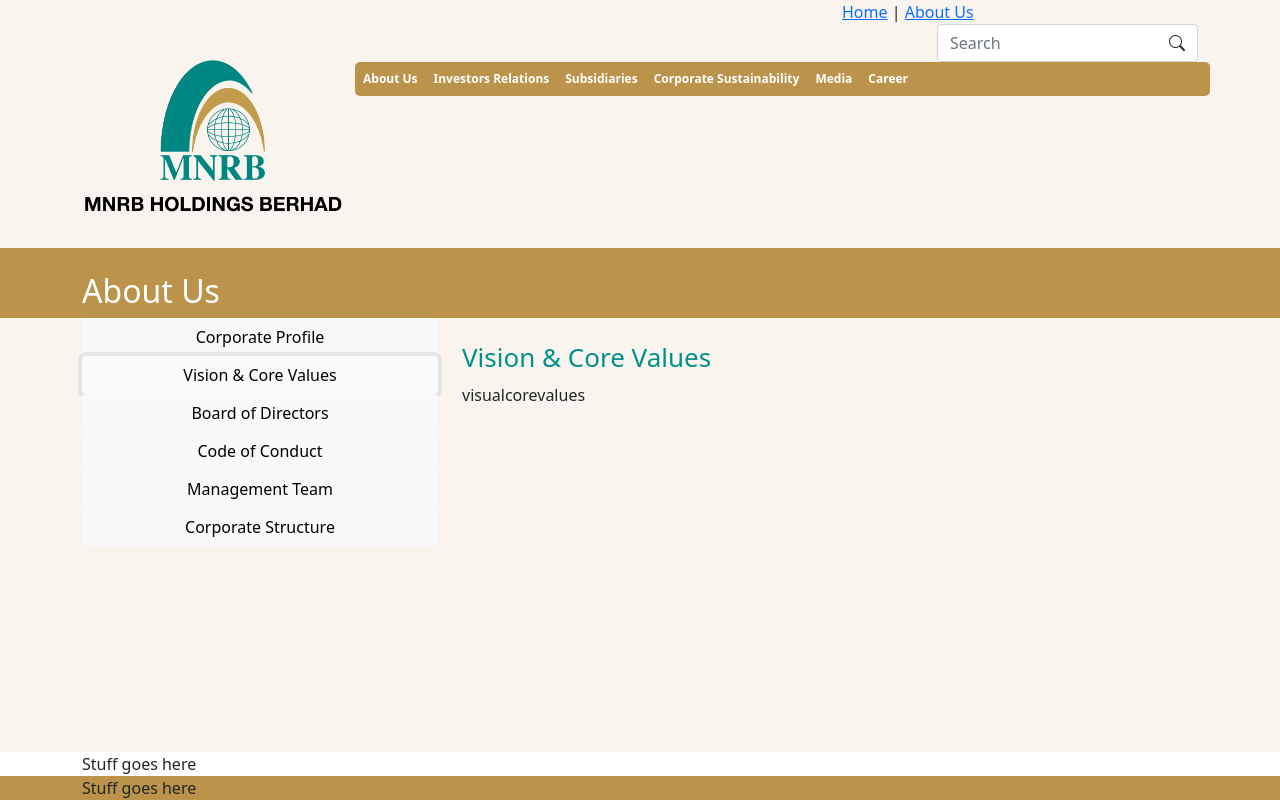
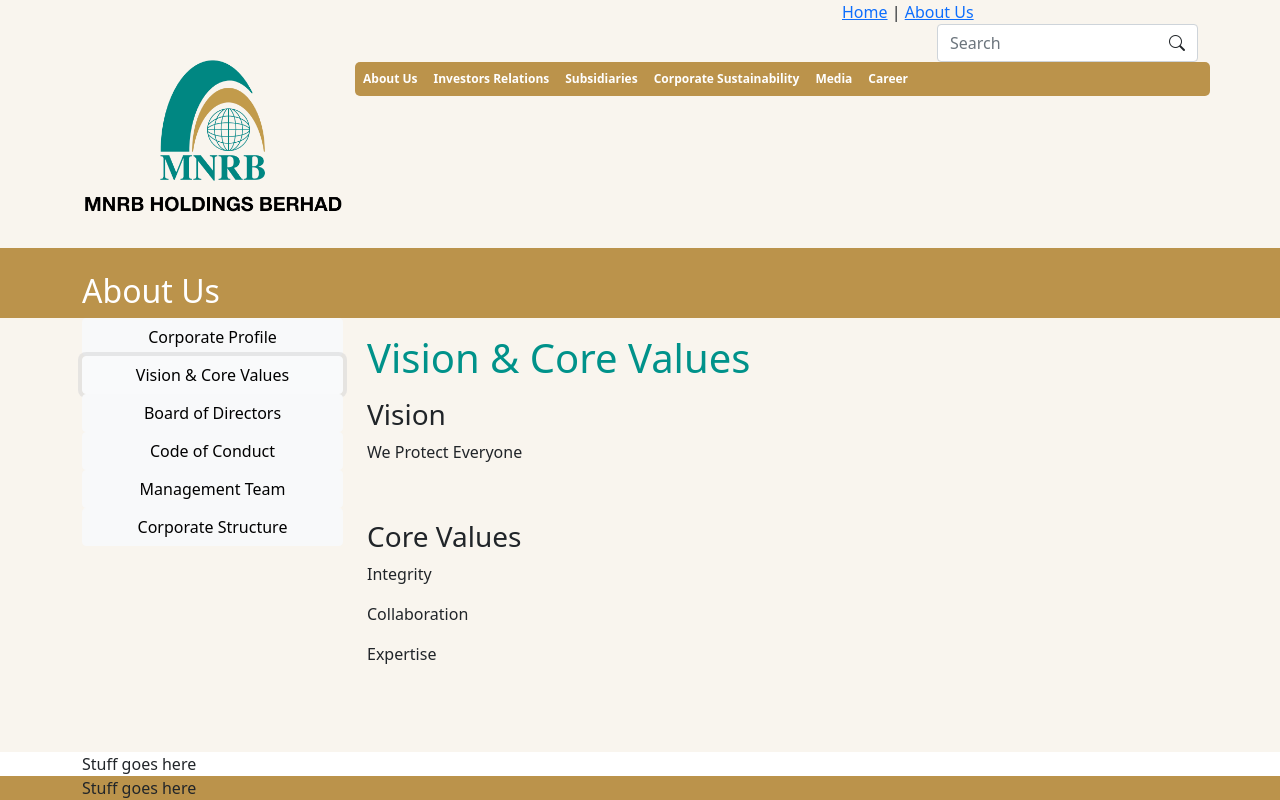
Before and after one commit to orewaafif/corporate-site-demo, an Angular app: page /about-us/corporate-profile in a window 1280 px wide. Both pictures are taken after a click on the button "Vision & Core Values". Shown: the top 800 px of the page. Built offline with nearby package versions, Linux system fonts and the light colour scheme.

Commit message:
page, about-us, home, assets: Add content for corporate structure, core values, code of conduct, and corporate profile

```diff
--- a/src/app/components/page/page.component.html
+++ b/src/app/components/page/page.component.html
@@ -8,13 +8,13 @@
     <h2 style="margin-top: 24px; color: white;">{{title}}</h2>
 </div>
 <div class="row shadow-border" style="flex: 1;">
-    <div class="col-sm-4 shadow-border d-flex flex-column">
+    <div class="col-sm-3 shadow-border d-flex flex-column">
         <ng-container *ngFor="let i of sideMenu">
             <button (click)="pageClickEvt($event, i)" class="btn btn-light">{{i.name}}</button>
         </ng-container>
     </div>
-    <div class="col-sm-8 shadow-border">
-        <div class="page-title">{{activePage?.name}}</div>
+    <div class="col-sm-9 shadow-border">
+        <h1 class="page-title">{{activePage?.name}}</h1>
         <ng-content></ng-content>
     </div>
 </div>
--- a/src/app/components/page/page.component.scss
+++ b/src/app/components/page/page.component.scss
@@ -6,7 +6,7 @@
 
 .page-title {
     color: #00928a;
-    margin: 1em 0 0.5em 0;
+    margin: 0.5em 0 0.5em 0;
     line-height: 100%;
-    font-size: 26px;
+    // font-size: 26px;
 }
--- a/src/app/views/about-us/about-us.component.html
+++ b/src/app/views/about-us/about-us.component.html
@@ -8,26 +8,33 @@
 </app-page>
 
 <ng-template #corporateProfile>
-    <span>
+    <img style="margin: 0px 10px 10px 0px; width: 306px; height: 220px; float: left;" src="assets/about-us/img-corp-profile-mnrb1.jpg">
+    <div>
 Malaysian National Reinsurance Berhad, the country's national reinsurer was set up in 1972 to reduce the
 outflow of reinsurance premiums overseas. The Company commenced operations on 19 February 1973.
-
+<br><br>
 In 2005, as a result of a restructuring excercise within the MNRB Group, the Company's reinsurance license,
 business and assets were transferred to its subsidiary company, Malaysian Reinsurance Berhad. Pursuant to the
 restructuring, Malaysian National Reinsurance Berhad became an investment holding company and changed its name
 to MNRB Holdings Berhad (MNRB). Today, MNRB is listed on the Bursa Malaysia.
-
+<br><br>
 The MNRB Group comprises leading wholesale providers of reinsurance and retakaful as well as two takaful
 operators. Its reinsurance subsidiary stands tall among the top reinsurers in the region, writing lines of
 general businesses locally and abroad. In Malaysia, its takaful operators vie among the leaders in the provision
 of financial protection services based on the takaful system.
-    </span>
+    </div>
 </ng-template>
 
 <ng-template #visualCoreValues>
     <!-- <ng-container *ngIf="currRoute === 'vision-core-values'"> -->
     <ng-container *ngIf="currRoute === enumRoutes.visualCoreValues; else boardDirectors">
-        visualcorevalues
+        <h3>Vision</h3>
+        <p>We Protect Everyone</p>
+        <p>&nbsp;</p>
+        <h3>Core Values</h3>
+        <p>Integrity</p>
+        <p>Collaboration</p>
+        <p>Expertise</p>
     </ng-container>
 </ng-template>
 
@@ -39,7 +46,55 @@
 
 <ng-template #codeOfConduct>
     <ng-container *ngIf="currRoute === enumRoutes.codeOfConduct; else managementTeam">
-        codeOfConduct
+        <pre style="font-family: Arial, Helvetica, sans-serif">
+The following Code of Conduct shall be strictly adhered to by all Officers of MNRB Holdings Berhad. All
+Officers are to ensure that their conduct complies with the spirit of this Code.
+
+1. <strong>Basic Principle</strong>
+An Officer should conform strictly to the laws and regulations of Malaysia, as well as to accepted standards
+of business ethics, both locally and overseas, including those set out in this Code.
+
+2. <strong>Conflict of Interest</strong>
+To avoid possible conflicts of interest and / or being imposed with a situation where an interest, benefit
+or right due to the Company has to be compromised, an Officer may not either directly or indirectly become
+involved in any venture, business or dealing either on their own or in partnership or with some other person
+or persons, unless prior written approval has been obtained from the President & Group CEO.
+
+3. <strong>Illegal Gratification and Corrupt Practices</strong>
+
+    a. Solicitation and / or Acceptances of Corrupt Payments
+
+        An Officer shall not solicit or accept gratification of any kind, be it in cash, gift or favour, either
+        directly or indirectly or through another person or from any enterprise, in return for doing anything or
+        refraining from doing anything relating to a business transaction between his principal and the enterprise.
+
+    b. Making Corrupt Payments
+
+        An Officer shall not offer, give or promise any gratification of any kind, directly or indirectly, to any
+        employee of an enterprise or agent thereof as a means of persuading that person to do or refrain from doing
+        anything relating to a business transaction between his principal and the enterprise. In particular, this
+        prohibition applies to dealings with Government Departments, Statutory Bodies and Agencies.
+
+    c. Commissions
+
+        An Officer is not permitted to accept or pay commissions, or percentage of a commission as part of any
+        payment arising from a commercial transaction other than to those legally entitled to such amounts.
+
+4. <strong>Gifts</strong>
+    It is appreciated that it is a common practice in Malaysia for firms having dealings with a company to send
+    employees of that company gifts at festival times and at different occasions. This practice is not forbidden
+    but such must be restricted to gifts of consumable goods (foods and drinks), flowers and other items of
+    nominal value. The receipt of any other kind of gifts, directly or indirectly or the payment of bills
+    incurred by an executive, by an enterprise having a business transaction, or any agent or any employee of
+    such an enterprise, is strictly forbidden. If such gifts are offered, they must be refused on the grounds
+    that they contravene Company regulations. It is the responsibility of an Officer to obtain permission from
+    his Head of Division if he is in doubt as to whether a gift can be accepted due to its value.
+
+5. <strong>Entertainment</strong>
+    The entertainment of an Officer by a person or enterprise having a business transaction with the Company
+    should be restricted to within reasonable bounds. Lavish entertainment which could influence an Officer in
+    the performance of his duties is strictly forbidden.
+        </pre>
     </ng-container>
 </ng-template>
 
@@ -50,5 +105,5 @@
 </ng-template>
 
 <ng-template #corporateStructure>
-    corporateStructure
+    <img style="width: 100%;" src="assets/about-us/mnrb_corp_structure_tifb_1212.jpg">
 </ng-template>
--- a/src/app/views/home/home.component.html
+++ b/src/app/views/home/home.component.html
@@ -24,7 +24,7 @@
             </div>
         </div>
     </div>
-    <div class="row shadow-border" style="flex: 1;">
+    <div class="row shadow-border mb-4" style="flex: 1;">
         <div class="col-12">
             <router-outlet></router-outlet>
         </div>
@@ -41,27 +41,4 @@
             Stuff goes here
         </div>
     </div>
-    <!-- <div class="row shadow-border" style="background-color: white;">
-        testing onw thworee
-    </div> -->
-    <!-- <div class="row">
-        test
-        <div class="shadow-border" style="position: absolute; width: 100vw; left: 0px; background-color: white;">
-            <div class="container-xl">
-                <div class="row">
-                    Stuff goes here
-                </div>
-            </div>
-        </div>
-    </div>
-    <div class="row">
-        test2
-        <div class="shadow-border" style="position: absolute; width: 100vw; left: 0px; background-color: #BB934B;">
-            <div class="container-xl">
-                <div class="row">
-                    Copyright things go here
-                </div>
-            </div>
-        </div>
-    </div> -->
 </div>
```
Also changed, not shown: src/assets/about-us/img-corp-profile-mnrb1.jpg (added), src/assets/about-us/mnrb_corp_structure_tifb_1212.jpg (added). Lines whose indentation alone changed are shown as unchanged.
